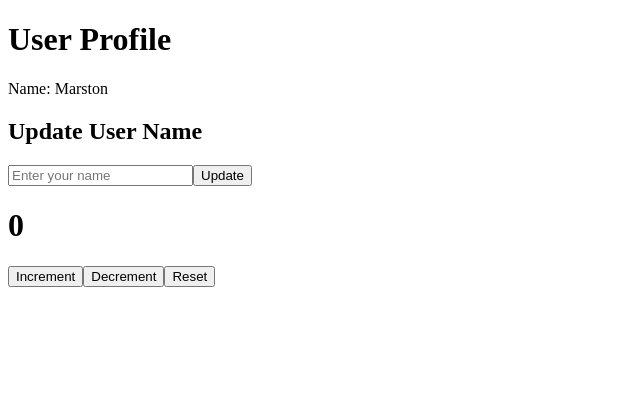
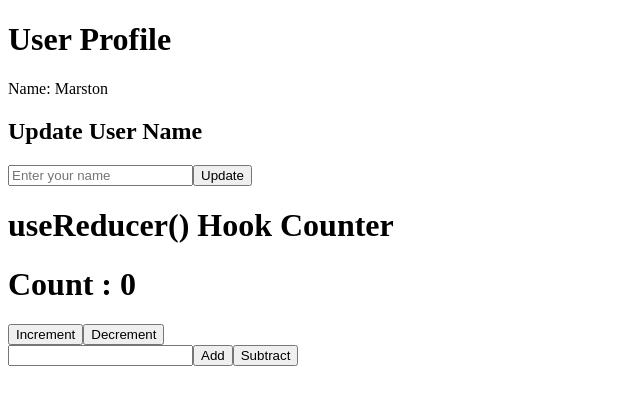
Before and after one commit to anandku06/ReactJs_Leveling, a React (Vite) app in the folder React_learns/: page / in a window 1280 px wide. Shown: the top 404 px of the page, without its empty margins (0-640 px from the left). Built offline with nearby package versions, Linux system fonts and the light colour scheme.

Commit message:
add RedCounter component with useReducer Hook

```diff
--- a/React_learns/src/components/App.jsx
+++ b/React_learns/src/components/App.jsx
@@ -36,6 +36,7 @@ import CA from "./CA.jsx";
 import UserProfile from "./UserProfile.jsx";
 import UserProvider from "./UserContext.jsx";
 import UpdateUser from "./UpdateUser.jsx";
+import RedCounter from "./RedCounter.jsx";
 
 export const Data = createContext();
 
@@ -107,17 +108,8 @@ const App = () => {
         <UserProfile />
         <UpdateUser />
       </UserProvider>
-      <div>
-        <h1>{state.count}</h1>
-        {/* here dispatch has the reference of state internally so no need to provide it here again */}
-        <button onClick={() => dispatch({ type: "increment" })}>
-          Increment
-        </button>
-        <button onClick={() => dispatch({ type: "decrement" })}>
-          Decrement
-        </button>
-        <button onClick={() => dispatch({ type: "reset" })}>Reset</button>
-      </div>
+      <h1>useReducer() Hook Counter</h1>
+      <RedCounter />
     </div>
   );
 }; // first letter of the function should be capitalise and should always return a HTML container
--- /dev/null
+++ b/React_learns/src/components/RedCounter.jsx
@@ -0,0 +1,37 @@
+import React, { useState } from "react";
+import { useReducer } from "react";
+import { reducer } from "./counterReducer";
+
+const RedCounter = () => {
+  const initialState = { count: 0 };
+  const [state, dispatch] = useReducer(reducer, initialState);
+  const [inputValue, setInputValue] = useState("");
+  return (
+    <div>
+      <h1>Count : {state.count}</h1>
+      <button onClick={() => dispatch({ type: "increment" })}>Increment</button>
+      <button onClick={() => dispatch({ type: "decrement" })}>Decrement</button>
+      <div>
+        <input
+          type="number"
+          value={inputValue}
+          onChange={(e) => {
+            setInputValue(e.target.value)}}
+        />
+        <button onClick={() => {
+            dispatch({ type: "incrementByAmount", payload : Number(inputValue) })
+            setInputValue("")}}>
+          Add
+        </button>
+        <button onClick={() => {
+            dispatch({ type: "decrementByAmount", payload : Number(inputValue) })
+            setInputValue("")}}>
+          Subtract
+        </button>
+      </div>
+    </div>
+  );
+};
+
+export default RedCounter;
+// here dispatch has the reference of state internally so no need to provide it here again
--- /dev/null
+++ b/React_learns/src/components/counterReducer.js
@@ -0,0 +1,16 @@
+export const reducer = (state, action) => {
+  switch (action.type) {
+    case "increment":
+      return { ...state, count: state.count + 1 };
+    case "decrement":
+      return { ...state, count: state.count - 1 };
+
+      // to change the state using input
+    case "incrementByAmount":
+      return { ...state, count: state.count + action.payload };
+    case "decrementByAmount":
+      return { ...state, count: state.count - action.payload };
+    default:
+      return state;
+  }
+};
```
